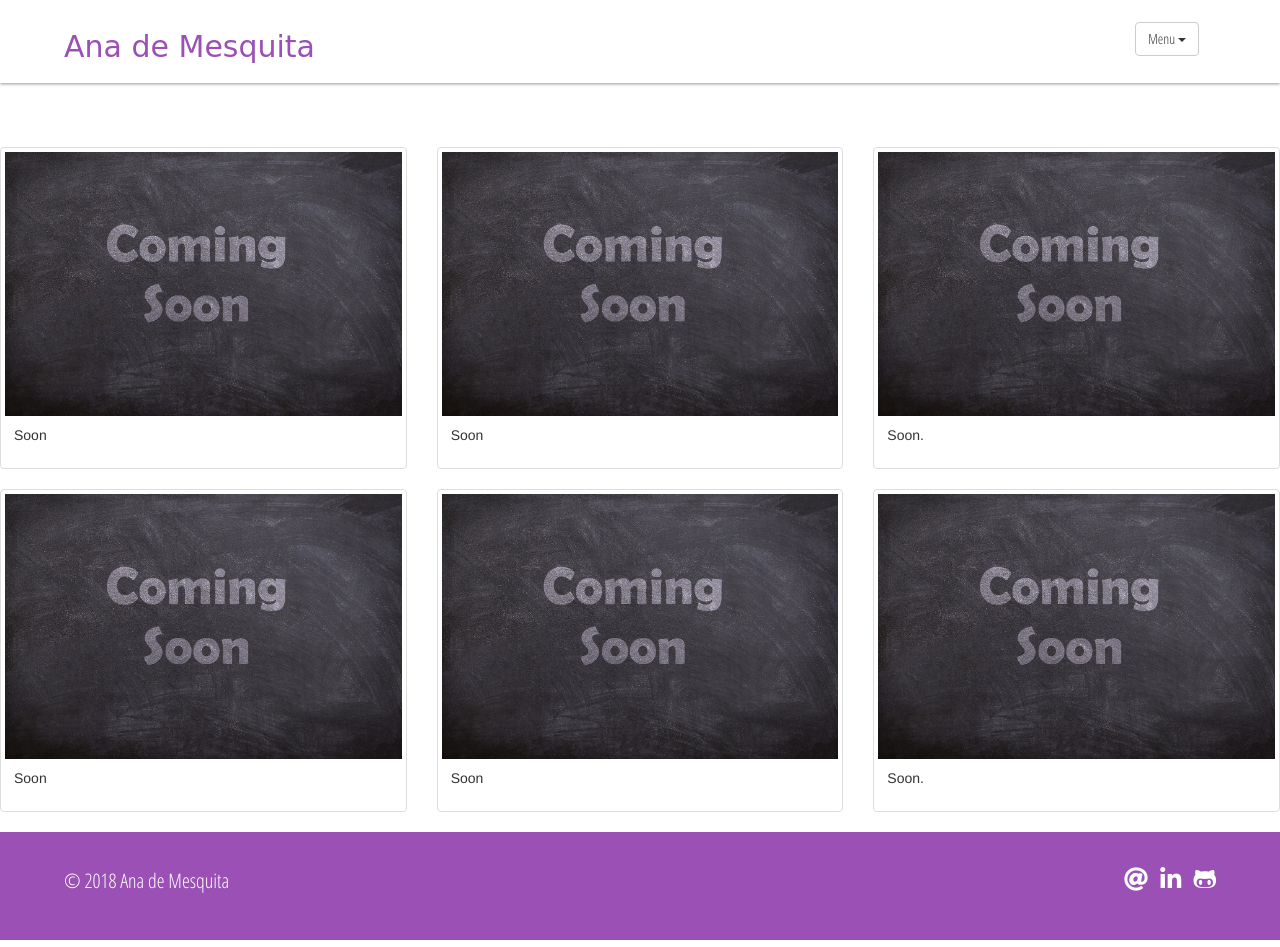
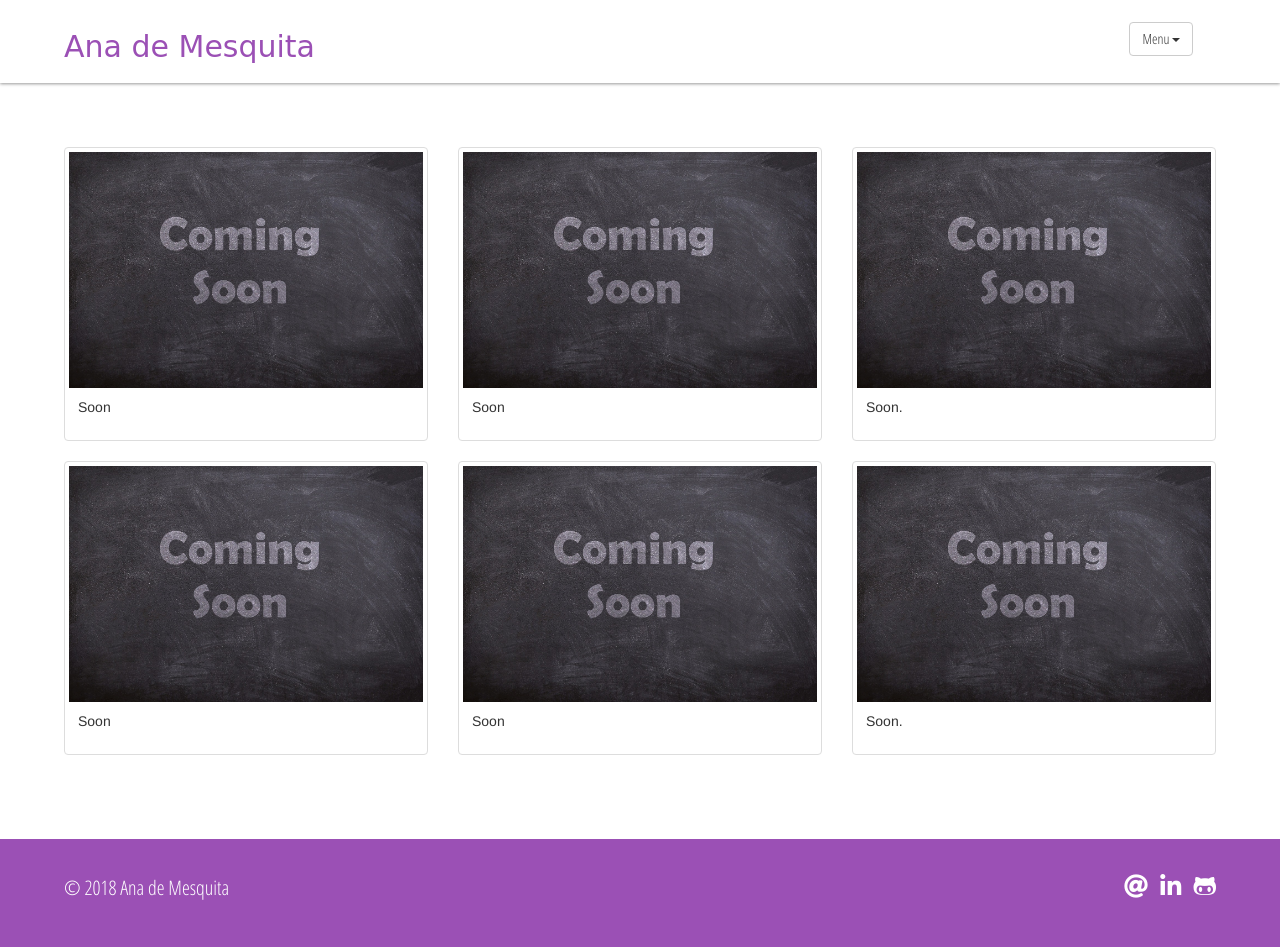
Before and after one commit to anaccerq/anaccerq.github.io, a plain HTML site: page portifolio.html in a window 1280 px wide. Drawn offline with nearby package versions, Linux system fonts and the light colour scheme; a web font is replaced by a local one.

Commit message:
Fixing margins

```diff
--- a/styles.css
+++ b/styles.css
@@ -33,7 +33,7 @@
 
 .main-nav{
     margin-top:1%;
-    margin-right: 1.5%;
+    margin-right: 2%;
     float:right;
     font-family: 'Open Sans Condensed', sans-serif;
     font-size:20px;
@@ -108,7 +108,10 @@
  }
 
 .gallery{
-    margin-top:5%;
+    width:90%;
+    margin: 5% auto;
+}
 
-
+.billboard{
+    width:100%;
 }
```
